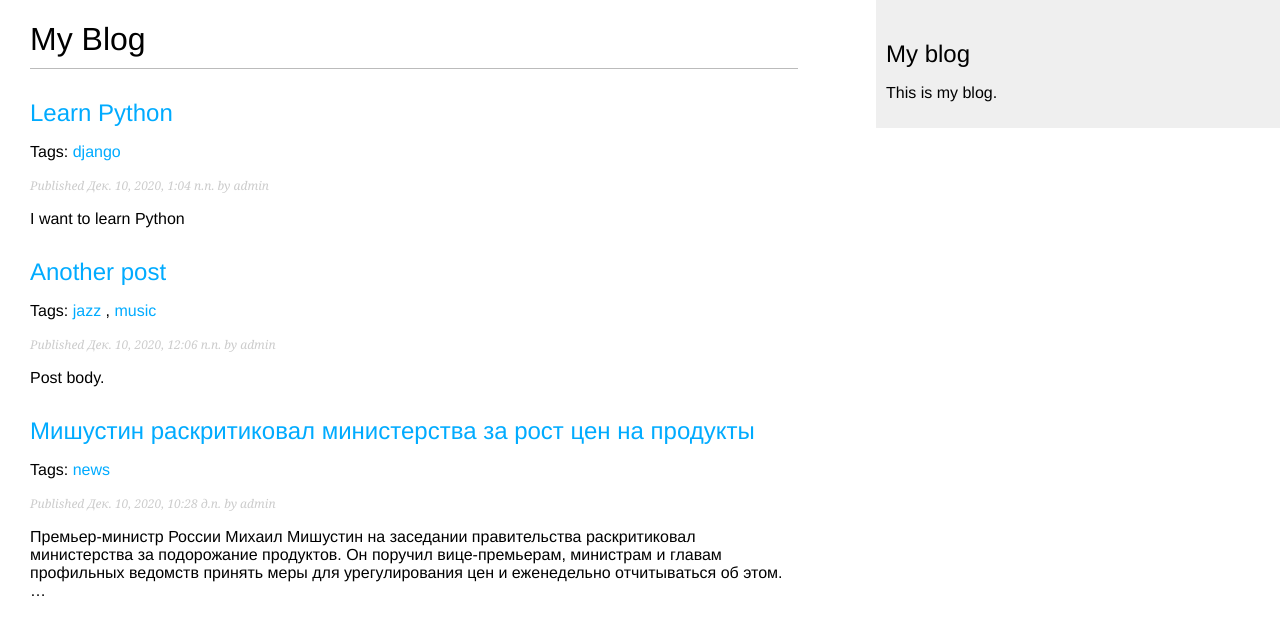
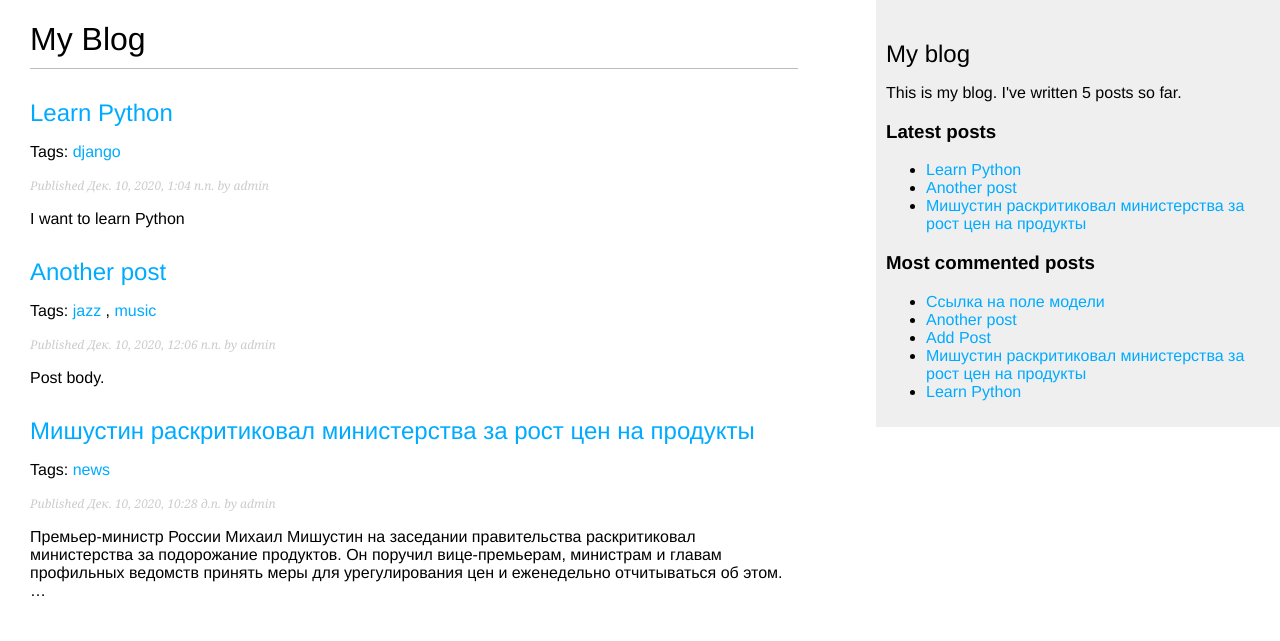
Before and after one commit to wiky-avis/Blog, a Django app: page /blog/ in a window 1280 px wide. Shown: the top 641 px of the page. Run offline with Django 3.2, Linux system fonts and the light colour scheme; data comes from the database, SQL or seed files in the repository; parts of the project's set-up code (start-up, migrations or seed data) failed here and were passed over.

Commit message:
creating custom template tags and filters (1)

```diff
--- a/mysite/blog/templates/blog/base.html
+++ b/mysite/blog/templates/blog/base.html
@@ -1,4 +1,6 @@
+{% load blog_tags %}
 {% load static %}
+
 <!DOCTYPE html>
 <html>
 <head>
@@ -11,7 +13,18 @@
   </div>
   <div id="sidebar">
     <h2>My blog</h2>
-    <p>This is my blog.</p>
+    <p>This is my blog. I've written {% total_posts %} posts so far.</p>
+    <h3>Latest posts</h3>
+    {% show_latest_posts 3 %}
+
+    <h3>Most commented posts</h3>
+    {% get_most_commented_posts as most_commented_posts %}
+    <ul>
+      {% for post in most_commented_posts %}
+        <li><a href="{{ post.get_absolute_url }}">{{ post.title }}</a></li>
+      {% endfor %}
+    </ul>
+
   </div>
 </body>
 </html>
--- /dev/null
+++ b/mysite/blog/templates/blog/post/latest_posts.html
@@ -0,0 +1,7 @@
+<ul>
+  {% for post in latest_posts %}
+    <li>
+      <a href="{{ post.get_absolute_url }}">{{ post.title }}</a>
+    </li>
+  {% endfor %}
+</ul>
--- /dev/null
+++ b/mysite/blog/templatetags/blog_tags.py
@@ -0,0 +1,38 @@
+# Создание собственных тегов
+
+from django import template
+from ..models import Post
+from django.db.models import Count
+
+
+register = template.Library()
+
+# выводит количество опубликованных  статей
+# Django будет использовать название функции в качестве названия тега.
+# Можно указать явно, как обращаться к тегу из шаблонов
+# – @register.simple_tag(name='my_tag').
+@register.simple_tag  # декоратор для регистрации нового тега
+def total_posts():
+    return Post.published.count()
+
+
+# Тег для добавления последних статей блога на боковую панель.
+# Мы будем использовать инклюзивный тег, с помощью которого сможем
+# задействовать переменные контекста, возвращаемые тегом, для формирования
+# шаблона.
+@register.inclusion_tag('blog/post/latest_posts.html')
+def show_latest_posts(count=5):
+    latest_posts = Post.published.order_by('-publish')[:count]
+    return {'latest_posts': latest_posts}
+
+
+# Шаблонный тег для отображения статей с наибольшим количеством комментариев
+# Мы формируем QuerySet, используя метод annotate() для добавления к каждой
+# статье количества ее комментариев. Count используется в качестве функции
+# агрегации, которая вычисляет количество комментариев total_comments для
+# каждого объекта Post.
+@register.simple_tag
+def get_most_commented_posts(count=5):
+    return Post.published.annotate(
+        total_comments=Count('comments')
+        ).order_by('-total_comments')[:count]
```
Also changed, not shown: mysite/blog/templatetags/__init__.py (added).
